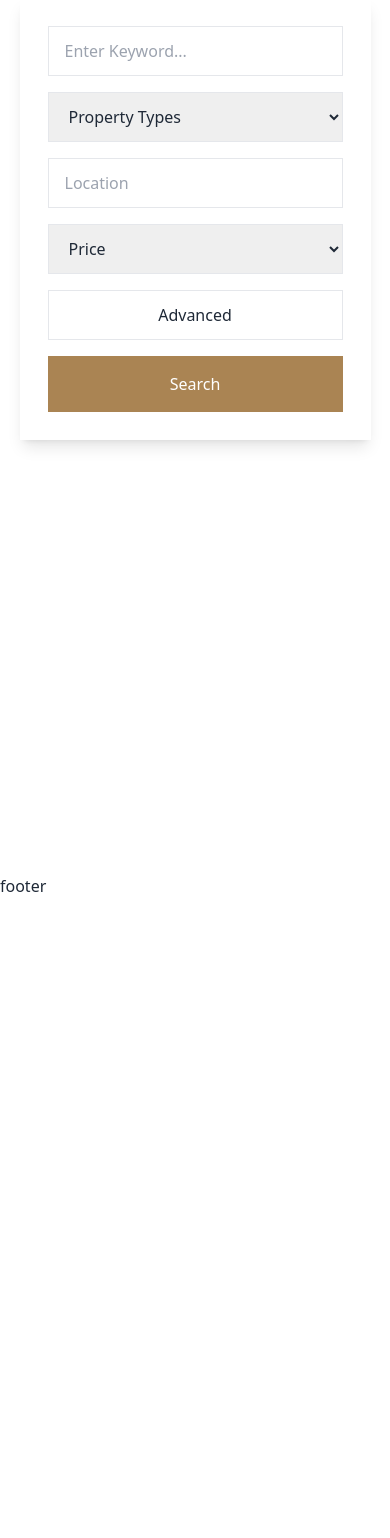
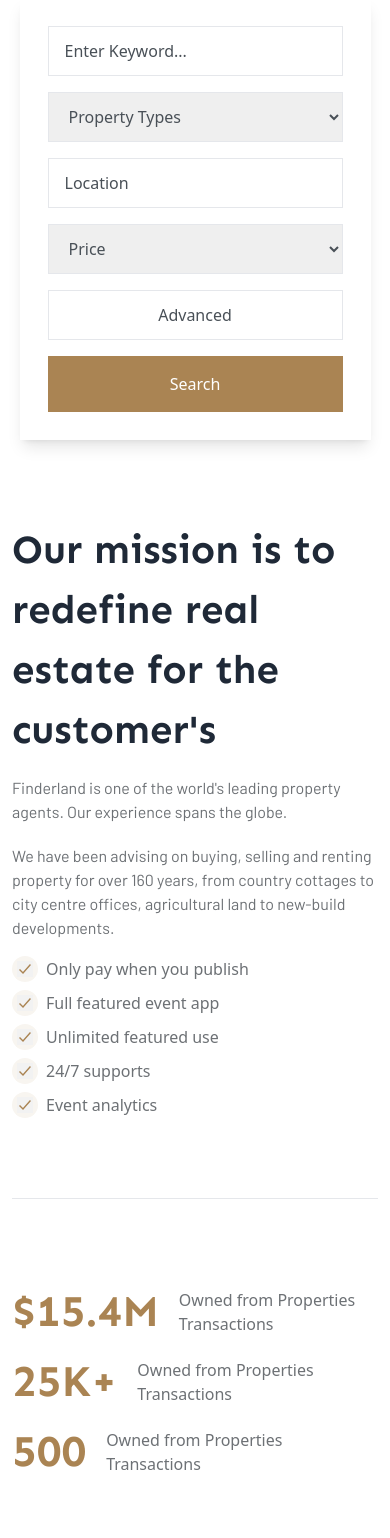
Before and after one commit to RobiulIslam08/Dot-Programmers-Task, a React (Vite) app: page / in a window 390 px wide. Shown: the part 290-1828 px from the top of the page. Before the commit the page ends 1508 px from the top, so only its background shows below. Built offline with nearby package versions, Linux system fonts and the light colour scheme.

Commit message:
mission and achieve seciton complete

```diff
--- a/src/component/Home/Banner/Banner.jsx
+++ b/src/component/Home/Banner/Banner.jsx
@@ -89,18 +89,18 @@
 				</div>
 
 				{/* search card */}
-				<div className="relative md:-mt-48 z-10">
+				<div className="relative hidden md:flex md:-mt-48 z-10">
 					<div className="bg-white shadow-lg p-7 w-[90%] mx-auto">
 						<div className="grid grid-cols-1 md:grid-cols-3 lg:grid-cols-6 gap-4">
 							{/* Enter Keyword Input */}
 							<input
 								type="text"
 								placeholder="Enter Keyword..."
-								className="border  px-4 py-3 w-full"
+								className="border placeholder-[#495057]  px-4 py-3 w-full"
 							/>
 
 							{/* Property Types Dropdown */}
-							<select className="border  px-4 py-3 w-full">
+							<select className="border text-[#495057]  px-4 py-3 w-full">
 								<option>Property Types</option>
 								<option>House</option>
 								<option>Apartment</option>
@@ -111,11 +111,11 @@
 							<input
 								type="text"
 								placeholder="Location"
-								className="border  px-4 py-3 w-full"
+								className="border placeholder-[#495057] px-4 py-3 w-full"
 							/>
 
 							{/* Price Dropdown */}
-							<select className="border  px-4 py-3 w-full">
+							<select className="border text-[#495057] px-4 py-3 w-full">
 								<option>Price</option>
 								<option>$100,000 - $200,000</option>
 								<option>$200,000 - $500,000</option>
@@ -123,12 +123,12 @@
 							</select>
 
 							{/* Advanced Options Button */}
-							<button className="border  px-4 py-3 w-full text-center">
+							<button className="border text-[#495057] px-4 py-3 w-full text-center">
 								Advanced
 							</button>
 
 							{/* Search Button */}
-							<button className="bg-[#aa8453] text-white hover:bg-[#2e2314] px-9 py-4  w-full md:col-span-1">
+							<button className="bg-[#aa8453] text-white hover:bg-[#aa885c] px-9 py-4  w-full md:col-span-1">
 								Search
 							</button>
 						</div>
@@ -159,6 +159,53 @@
 					))}
 				</div>
 			</div>
+
+			{/* this search card only for mobile device show */}
+			<div className="relative md:hidden md:-mt-48 z-10">
+					<div className="bg-white shadow-lg p-7 w-[90%] mx-auto">
+						<div className="grid grid-cols-1 md:grid-cols-3 lg:grid-cols-6 gap-4">
+							{/* Enter Keyword Input */}
+							<input
+								type="text"
+								placeholder="Enter Keyword..."
+								className="border placeholder-[#495057]  px-4 py-3 w-full"
+							/>
+
+							{/* Property Types Dropdown */}
+							<select className="border text-[#495057]  px-4 py-3 w-full">
+								<option>Property Types</option>
+								<option>House</option>
+								<option>Apartment</option>
+								<option>Villa</option>
+							</select>
+
+							{/* Location Input */}
+							<input
+								type="text"
+								placeholder="Location"
+								className="border placeholder-[#495057] px-4 py-3 w-full"
+							/>
+
+							{/* Price Dropdown */}
+							<select className="border text-[#495057] px-4 py-3 w-full">
+								<option>Price</option>
+								<option>$100,000 - $200,000</option>
+								<option>$200,000 - $500,000</option>
+								<option>$500,000+</option>
+							</select>
+
+							{/* Advanced Options Button */}
+							<button className="border text-[#495057] px-4 py-3 w-full text-center">
+								Advanced
+							</button>
+
+							{/* Search Button */}
+							<button className="bg-[#aa8453] text-white hover:bg-[#aa885c] px-9 py-4  w-full md:col-span-1">
+								Search
+							</button>
+						</div>
+					</div>
+				</div>
 		</div>
 	);
 };
--- /dev/null
+++ b/src/component/Home/MissionAndAcieve/MissionAndAcieve.jsx
@@ -0,0 +1,69 @@
+/* eslint-disable react/no-unescaped-entities */
+
+import { IoCheckmarkSharp } from "react-icons/io5";
+
+
+const MissionAndAcieve = () => {
+	return (
+		<div className="px-3 md:px-12 lg:px-16 mt-20">
+			{/* mission */}
+			<div className="flex flex-col space-y-4 lg:flex-row lg:gap-5 xl:gap-16 pb-20">
+				{/* first text*/}
+				<h1 className="flex-1 md:mb-5 text-[40px] xl:text-[44px] leading-[60px] font-sen font-bold">Our mission is to redefine real estate for the customer's</h1>
+
+				{/* second text*/}
+				<div className="flex-1 font-barlow text-[#6d7175]">
+					<p className="mb-5">Finderland is one of the world's leading property agents. Our experience spans the globe.</p>
+					<p>We have been advising on buying, selling and renting property for over 160 years, from country cottages to city centre offices, agricultural land to new-build developments.</p>
+				</div>
+
+				{/* third text*/}
+				<div className="flex-1 md:ml-auto md:mt-10 text-[#6d7175] space-y-2 ">
+					<div className="flex  gap-2 items-center">
+						<div className=" p-[5px] bg-[#f8f5f0] rounded-full"><IoCheckmarkSharp className=" text-[#aa8453]  bg-base-200" /></div>
+						<p>Only pay when you publish</p>
+					</div>
+					<div className="flex  gap-2 items-center">
+						<div className=" p-[5px] bg-[#f8f5f0] rounded-full"><IoCheckmarkSharp className=" text-[#aa8453]  bg-base-200" /></div>
+						<p>Full featured event app</p>
+					</div>
+					<div className="flex  gap-2 items-center">
+						<div className=" p-[5px] bg-[#f8f5f0] rounded-full"><IoCheckmarkSharp className=" text-[#aa8453]  bg-base-200" /></div>
+						<p>Unlimited featured use</p>
+					</div>
+					<div className="flex  gap-2 items-center">
+						<div className=" p-[5px] bg-[#f8f5f0] rounded-full"><IoCheckmarkSharp className=" text-[#aa8453]  bg-base-200" /></div>
+						<p>24/7 supports</p>
+					</div>
+					<div className="flex  gap-2 items-center">
+						<div className=" p-[5px] bg-[#f8f5f0] rounded-full"><IoCheckmarkSharp className=" text-[#aa8453]  bg-base-200" /></div>
+						<p>Event analytics</p>
+					</div>
+				</div>
+			</div>
+
+			<hr className="pb-20" />
+
+			{/* achieve */}
+			<div className="flex lg:flex-row flex-col gap-1 lg:gap-8 pb-16 justify-between">
+				<div className="flex gap-5 items-center">
+					<h1 className="text-[44px] text-[#aa8453] font-sen font-bold">$15.4M</h1>
+					<p className="text-[#6d7175]"> Owned from <br className="hidden md:flex"/>
+						Properties Transactions </p>
+				</div>
+				<div className="flex gap-5 items-center">
+					<h1 className="text-[44px] text-[#aa8453] font-sen font-bold"> 25K+</h1>
+					<p className="text-[#6d7175]"> Owned from <br className="hidden md:flex"/>
+						Properties Transactions </p>
+				</div>
+				<div className="flex gap-5 items-center">
+					<h1 className="text-[44px] text-[#aa8453] font-sen font-bold">500</h1>
+					<p className="text-[#6d7175]"> Owned from <br className="hidden md:flex"/>
+						Properties Transactions</p>
+				</div>
+			</div>
+		</div>
+	);
+};
+
+export default MissionAndAcieve;
--- a/src/pages/ErroPage/ErrorPage.jsx
+++ b/src/pages/ErroPage/ErrorPage.jsx
@@ -1,9 +1,9 @@
 
-
+import errorPage from "../../assets/error-page.jpeg"
 const ErrorPage = () => {
 	return (
-		<div>
-			error
+		<div className="flex justify-center items-center h-screen" >
+			<img src={errorPage} alt="" />
 		</div>
 	);
 };
--- a/src/pages/Home/Home.jsx
+++ b/src/pages/Home/Home.jsx
@@ -1,10 +1,12 @@
 import Banner from "../../component/Home/Banner/Banner";
+import MissionAndAcieve from "../../component/Home/MissionAndAcieve/MissionAndAcieve";
 
 
 const Home = () => {
 	return (
-		<div className="h-screen">
+		<div className="">
         <Banner></Banner>
+		<MissionAndAcieve></MissionAndAcieve>
 		</div>
 	);
 };
--- a/src/shared/Footer/Footer.jsx
+++ b/src/shared/Footer/Footer.jsx
@@ -2,8 +2,8 @@
 
 const Footer = () => {
 	return (
-		<div className="py-80">
-			footer
+		<div className="">
+			footer fsdfsd
 		</div>
 	);
 };
```
Also changed, not shown: src/assets/error-page.jpeg (added).
